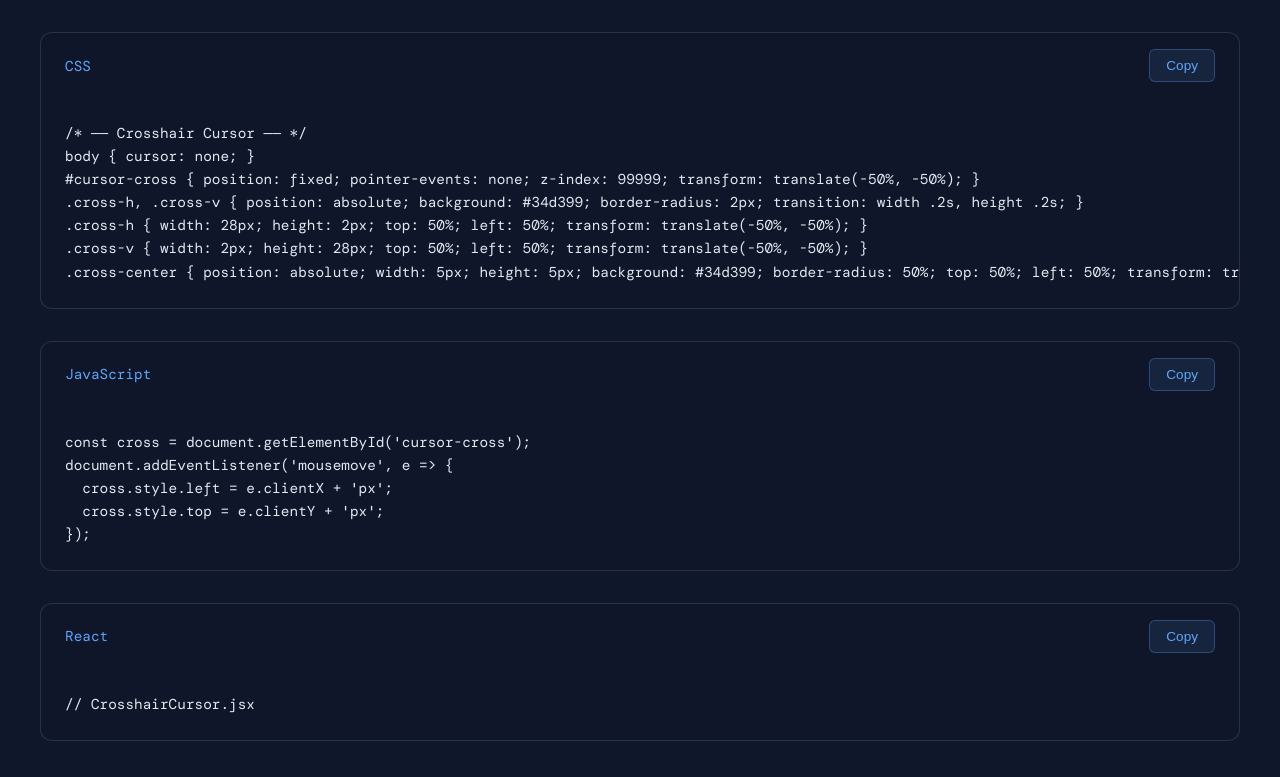
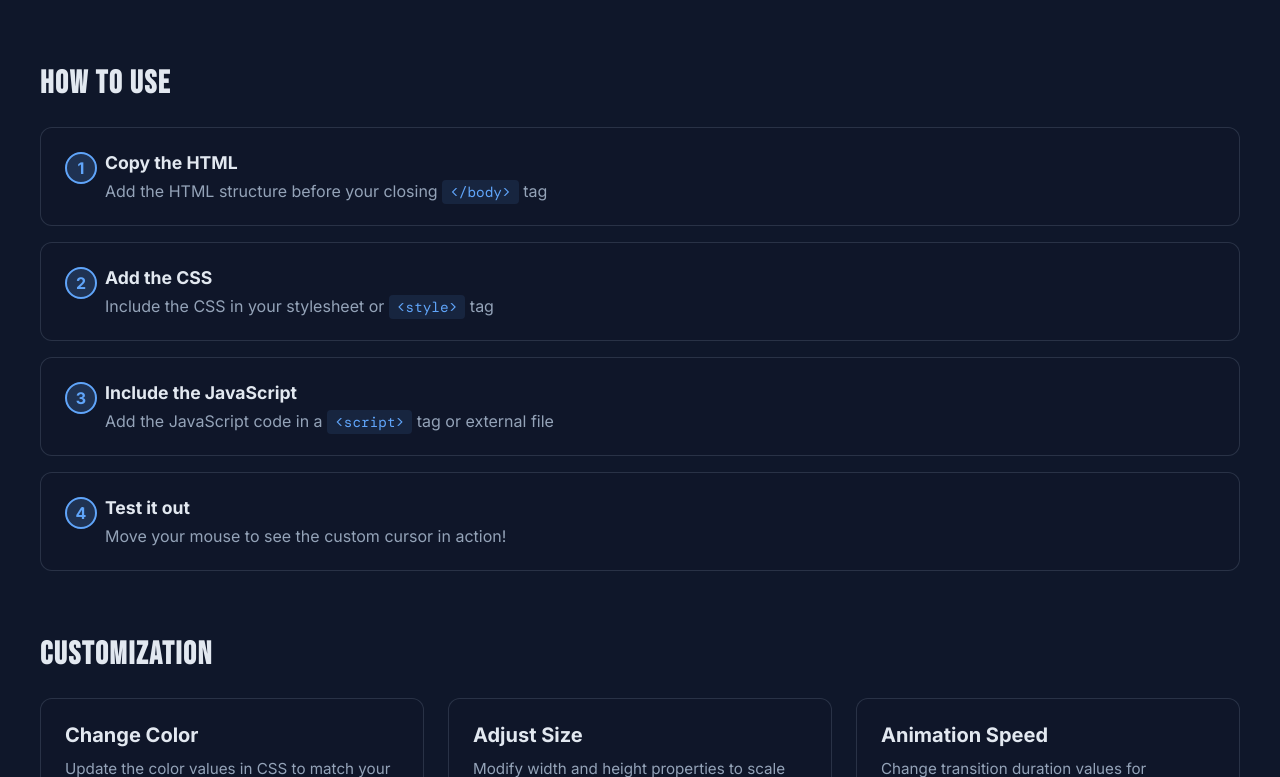
Before and after one commit to devkunal2812/Custom-Cursors, a Next.js app: page /cursor/crosshair in a window 1280 px wide. Shown: the part 683-1460 px from the top of the page. Built offline with nearby package versions, Linux system fonts and the light colour scheme.

Commit message:
Add working tabs and copy buttons to cursor detail pages, fix favicon

```diff
--- a/app/cursor/[id]/cursor.module.css
+++ b/app/cursor/[id]/cursor.module.css
@@ -156,6 +156,12 @@
 
 .copyBtn:hover {
   background: rgba(96, 165, 250, 0.2);
+}
+
+.copyBtn.copied {
+  background: rgba(52, 211, 153, 0.2);
+  border-color: rgba(52, 211, 153, 0.5);
+  color: #34d399;
 }
 
 .code {
--- a/app/cursor/[id]/page.tsx
+++ b/app/cursor/[id]/page.tsx
@@ -12,10 +12,33 @@ import styles from './cursor.module.css';
 export default function CursorPage({ params }: { params: { id: string } }) {
   const cursor = CURSORS.find((c) => c.id === params.id);
   const [activeCursor] = useState<string>(params.id);
+  const [activeTab, setActiveTab] = useState<'html' | 'css' | 'js' | 'react'>('html');
+  const [copied, setCopied] = useState(false);
 
   if (!cursor) {
     notFound();
   }
+
+  const handleCopy = (text: string) => {
+    navigator.clipboard.writeText(text);
+    setCopied(true);
+    setTimeout(() => setCopied(false), 2000);
+  };
+
+  const getCodeForTab = () => {
+    switch (activeTab) {
+      case 'html':
+        return cursor.html;
+      case 'css':
+        return cursor.css;
+      case 'js':
+        return cursor.js;
+      case 'react':
+        return cursor.react;
+      default:
+        return cursor.html;
+    }
+  };
 
   return (
     <>
@@ -37,42 +60,43 @@ export default function CursorPage({ params }: { params: { id: string } }) {
 
         <div className={styles.codeSection}>
           <div className={styles.tabs}>
-          <button className={`${styles.tab} ${styles.active}`}>HTML</button>
-          <button className={styles.tab}>CSS</button>
-          <button className={styles.tab}>JavaScript</button>
-          <button className={styles.tab}>React</button>
+            <button
+              className={`${styles.tab} ${activeTab === 'html' ? styles.active : ''}`}
+              onClick={() => setActiveTab('html')}
+            >
+              HTML
+            </button>
+            <button
+              className={`${styles.tab} ${activeTab === 'css' ? styles.active : ''}`}
+              onClick={() => setActiveTab('css')}
+            >
+              CSS
+            </button>
+            <button
+              className={`${styles.tab} ${activeTab === 'js' ? styles.active : ''}`}
+              onClick={() => setActiveTab('js')}
+            >
+              JavaScript
+            </button>
+            <button
+              className={`${styles.tab} ${activeTab === 'react' ? styles.active : ''}`}
+              onClick={() => setActiveTab('react')}
+            >
+              React
+            </button>
           </div>
 
           <div className={styles.codeBlock}>
             <div className={styles.codeHeader}>
-            <span>HTML</span>
-            <button className={styles.copyBtn}>Copy</button>
+              <span>{activeTab.toUpperCase()}</span>
+              <button
+                className={`${styles.copyBtn} ${copied ? styles.copied : ''}`}
+                onClick={() => handleCopy(getCodeForTab())}
+              >
+                {copied ? '✓ Copied!' : 'Copy'}
+              </button>
             </div>
-          <pre className={styles.code}>{cursor.html}</pre>
-        </div>
-
-        <div className={styles.codeBlock}>
-          <div className={styles.codeHeader}>
-            <span>CSS</span>
-            <button className={styles.copyBtn}>Copy</button>
-          </div>
-          <pre className={styles.code}>{cursor.css}</pre>
-        </div>
-
-        <div className={styles.codeBlock}>
-          <div className={styles.codeHeader}>
-            <span>JavaScript</span>
-            <button className={styles.copyBtn}>Copy</button>
-          </div>
-          <pre className={styles.code}>{cursor.js}</pre>
-        </div>
-
-        <div className={styles.codeBlock}>
-          <div className={styles.codeHeader}>
-            <span>React</span>
-            <button className={styles.copyBtn}>Copy</button>
-          </div>
-          <pre className={styles.code}>{cursor.react}</pre>
+            <pre className={styles.code}>{getCodeForTab()}</pre>
           </div>
         </div>
 
--- a/app/layout.tsx
+++ b/app/layout.tsx
@@ -82,7 +82,7 @@ export default function RootLayout({
   return (
     <html lang="en">
       <head>
-        <link rel="icon" href="/favicon.ico" sizes="any" />
+        <link rel="icon" type="image/x-icon" href="/favicon.ico" />
         <link rel="apple-touch-icon" href="/apple-touch-icon.png" />
         <link rel="manifest" href="/manifest.json" />
         <meta name="theme-color" content="#0a0a0f" />
```
Lines whose indentation alone changed are shown as unchanged.
